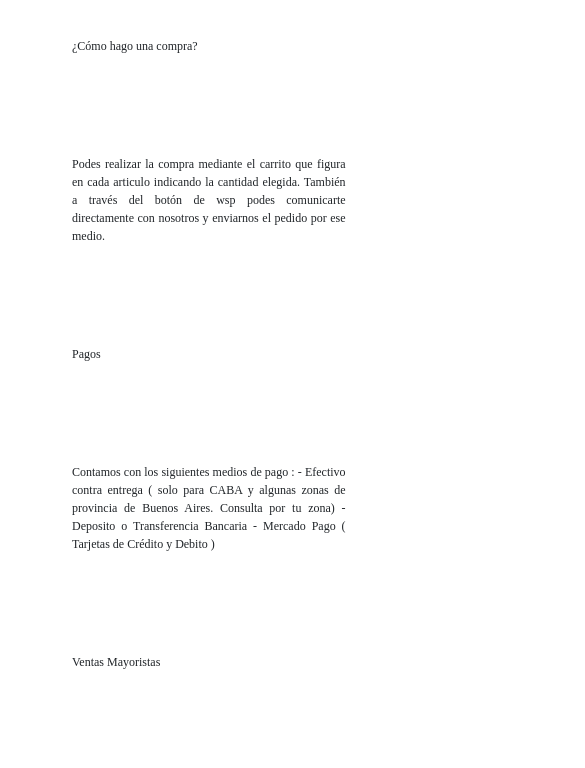
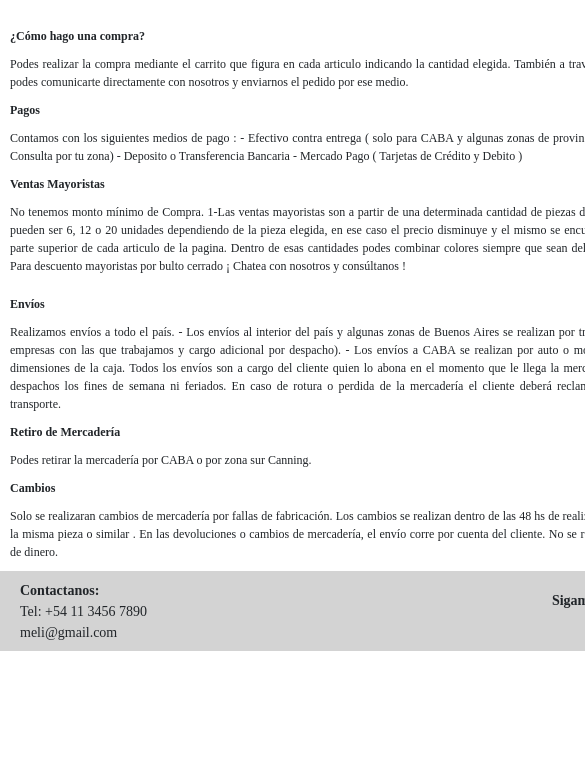
Before and after one commit to MartinSomma/mis-manos-pueden, a website: page pages/comocomprar.html in a window 390 px wide. Shown: the part 236-1004 px from the top of the page, 585 px wide, since content can reach past the window. After the commit the page ends 887 px from the top, so only its background shows below. Drawn offline with nearby package versions, Linux system fonts and the light colour scheme; a web font is replaced by a local one.

Commit message:
version con sass y mejoras SEO

```diff
--- a/pages/comocomprar.html
+++ b/pages/comocomprar.html
@@ -4,9 +4,20 @@
     <meta charset="UTF-8">
     <meta http-equiv="X-UA-Compatible" content="IE=edge">
     <meta name="viewport" content="width=device-width, initial-scale=1.0">
-    <title>Mis Manos Pueden</title>
+    <meta name="description" content="Ceramica hecha a mano para decorar tu hogar">
+    <meta name="author" content="Martin Sommariva">
+    <meta name="Copywright" content="Somma S.A.">
+
+    <meta property="og:type" content="article">
+    <meta property="og:title" content="Mis Manos Pueden">
+    <meta property="og:url" content="www.mismanospueden.com.ar">
+    <meta property="og:image" content="../img/Logo.jpg">
+    <meta property="og:description" content="Cerámica hecha a manos para decoración del hogar">
+
+    <title>Como Comprar | Mis Manos Pueden</title>
     <link href="https://cdn.jsdelivr.net/npm/bootstrap@5.2.2/dist/css/bootstrap.min.css" rel="stylesheet" integrity="sha384-Zenh87qX5JnK2Jl0vWa8Ck2rdkQ2Bzep5IDxbcnCeuOxjzrPF/et3URy9Bv1WTRi" crossorigin="anonymous">
     <link rel="stylesheet" href="../css/style.css">
+    <link rel="shorcut icon" href="../img/Logo.jpg">
 </head>
 <body>
 <div class="gridContainer">
@@ -50,39 +61,39 @@
               </nav>
         </header>
 
-        <main class="container-fluid ">
+        <main class="">
             <section>
                 <h1>Como Comprar</h1>
             </section>
-            <section class="comoComprar container-fluid">
-              <div class="row">
-                <div class="col-xl col-md ms-5">
-                <p>¿Cómo hago una compra? </p>
+            <section class="comoComprar ">
 
-                <p>Podes realizar la compra mediante el carrito que figura en cada articulo indicando la cantidad elegida.
+                <div class="">
+                  <p class="comoComprarPregunta">¿Cómo hago una compra? </p>
+
+                  <p class="comoComprarRespuesta">Podes realizar la compra mediante el carrito que figura en cada articulo indicando la cantidad elegida.
                   También a través del botón de wsp podes comunicarte directamente con nosotros y enviarnos el pedido por ese medio.
-                </p>
+                  </p>
 
-                <p>Pagos</p>
-                <p>
+                <p class="comoComprarPregunta">Pagos</p>
+                <p class="comoComprarRespuesta">
                   Contamos con los siguientes medios de pago :
                   - Efectivo contra entrega ( solo para CABA y algunas zonas de provincia de Buenos Aires. Consulta por tu zona)
                   - Deposito o Transferencia Bancaria
                   - Mercado Pago ( Tarjetas de Crédito y Debito )
                 </p>
 
-                <p>Ventas Mayoristas</p>
+                <p class="comoComprarPregunta">Ventas Mayoristas</p>
 
-                <p>
+                <p class="comoComprarRespuesta">
                   No tenemos monto mínimo de Compra.
                   1-Las ventas mayoristas son a partir de una determinada cantidad de piezas de un mismo modelo, pueden ser 6, 12 o 20 unidades dependiendo de la pieza elegida, en ese caso el precio disminuye y el mismo se encuentra reflejado en la parte superior de cada articulo de la pagina. Dentro de esas cantidades podes combinar colores siempre que sean del mismo modelo !
                   2- Para descuento mayoristas por bulto cerrado   ¡ Chatea con nosotros y consúltanos !
                 </p>
               </div>
-              <div class="col-xl col-md ms-5">
-                <p>Envíos</p>
+              <div class="">
+                <p class="comoComprarPregunta">Envíos</p>
 
-                <p>
+                <p class="comoComprarRespuesta">
                   Realizamos envíos a todo el país.
 
                   - Los envíos al interior del país y algunas zonas de Buenos Aires se realizan por transporte ( Consultar  empresas con las que trabajamos y cargo adicional por despacho).
@@ -92,23 +103,18 @@
                   En caso de rotura o perdida de la mercadería el cliente deberá reclamar a la empresa de transporte.
                 </p>
 
-                <p>Retiro de Mercadería</p>
+                <p class="comoComprarPregunta">Retiro de Mercadería</p>
 
-                <p>Podes retirar la mercadería por CABA o por zona sur Canning.
+                <p class="comoComprarRespuesta">Podes retirar la mercadería por CABA o por zona sur Canning.
                 </p>
 
-                <p>Cambios</p>
+                <p class="comoComprarPregunta">Cambios</p>
 
-                <p>Solo se realizaran cambios de mercadería por fallas de fabricación. Los cambios se realizan dentro de las 48 hs de realizada la compra y por la misma pieza o similar .
+                <p class="comoComprarRespuesta">Solo se realizaran cambios de mercadería por fallas de fabricación. Los cambios se realizan dentro de las 48 hs de realizada la compra y por la misma pieza o similar .
                   En las devoluciones o cambios de mercadería, el envío corre por cuenta del cliente.
                   No se realizan devoluciones de dinero.
                 </p>
               </div>
-              </div>
-
-
-
-
 
             </section>
         </main>
--- a/scss/layout/_main-comocomprar.scss
+++ b/scss/layout/_main-comocomprar.scss
@@ -1,11 +1,27 @@
 .comoComprar{
+    margin: 0;
+    width: 100%;
+    display: flex;
+    flex-direction: row;
+    justify-content: space-evenly;
+    flex-wrap: wrap;
 
-    p {
-        margin-bottom: 10px;
-        margin-top: 20px;
-        width: 80%;
-        @include prop-texto('habibi', $tamanio-texto-web, justify, none, none);
+    div{
+        p {
+            width: 80vh;
+        }
     }
+}
 
+.comoComprarPregunta {
+    @extend .comoComprarRespuesta;
+    font-weight: bold;
 
 }
+
+.comoComprarRespuesta {
+    @include prop-texto('habibi', $tamanio-texto-web, justify, none, none);
+    margin: 10px;
+    padding: 0;
+
+}
--- a/scss/layout/_main-quienessomos.scss
+++ b/scss/layout/_main-quienessomos.scss
@@ -1,6 +1,6 @@
 .quienesSomos{
     p{
-        margin: 10px;
-        @include prop-texto('gotu', $tamanio-texto-web, none, none, none );
+        margin-left: 10px;
+        @include prop-texto('habibi', $tamanio-texto-web, none, none, none );
     }
 }
--- a/scss/layout/_media-mobile.scss
+++ b/scss/layout/_media-mobile.scss
@@ -81,11 +81,6 @@
     .comoComprar{
         p{
             font-size: $tamanio-texto-mobile;
-            margin-bottom: 100px;
-            margin-top: 20px;
-            width: 80%;
-            text-align: justify;
-
 
         }
     }
```
Also changed, not shown: index.html (+16 -5 lines), pages/contacto.html (+13 -1 lines), pages/productos.html (+12 -1 lines), pages/quienessomos.html (+39 -3 lines), css/style.css, 1 other file.
